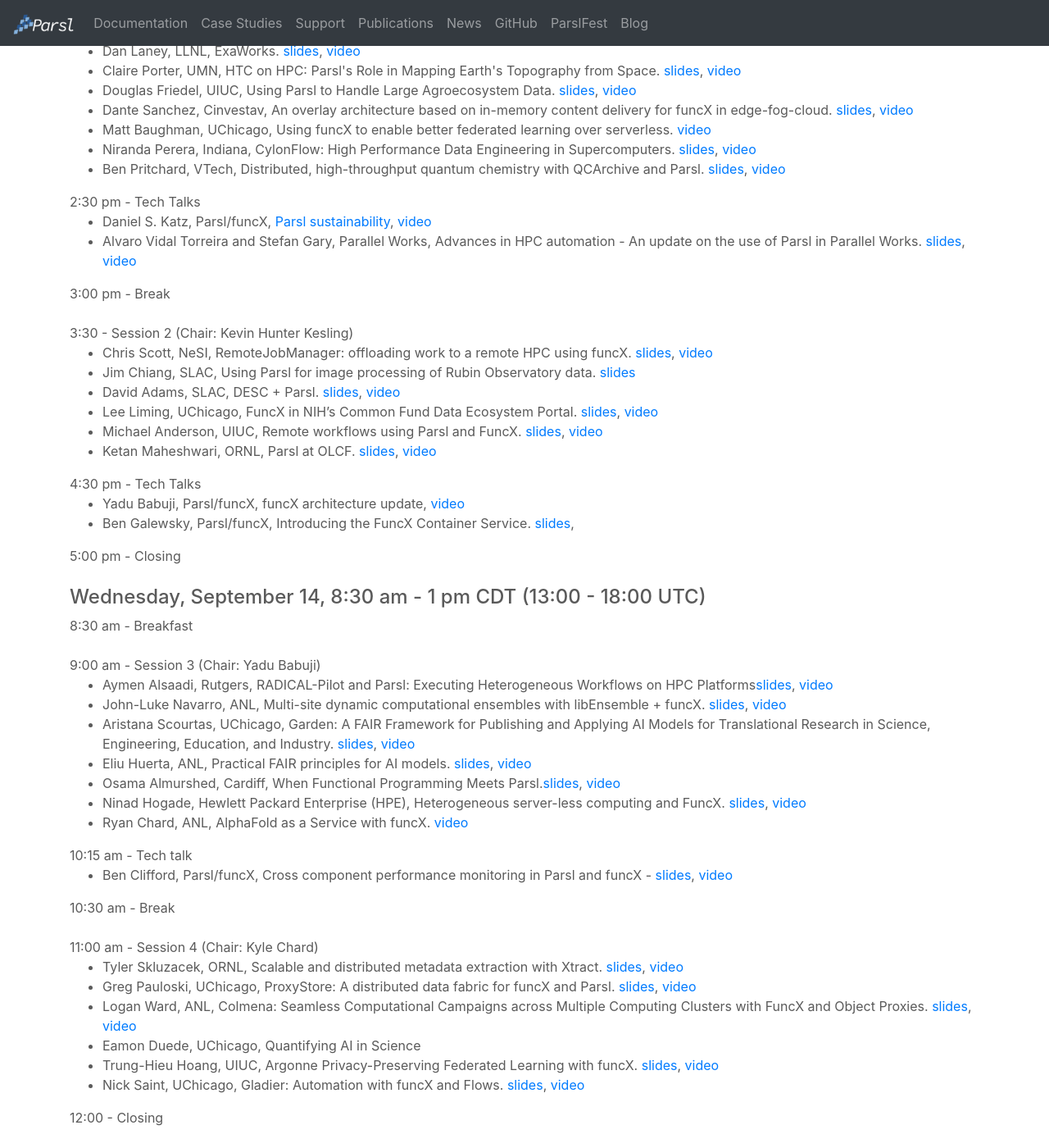
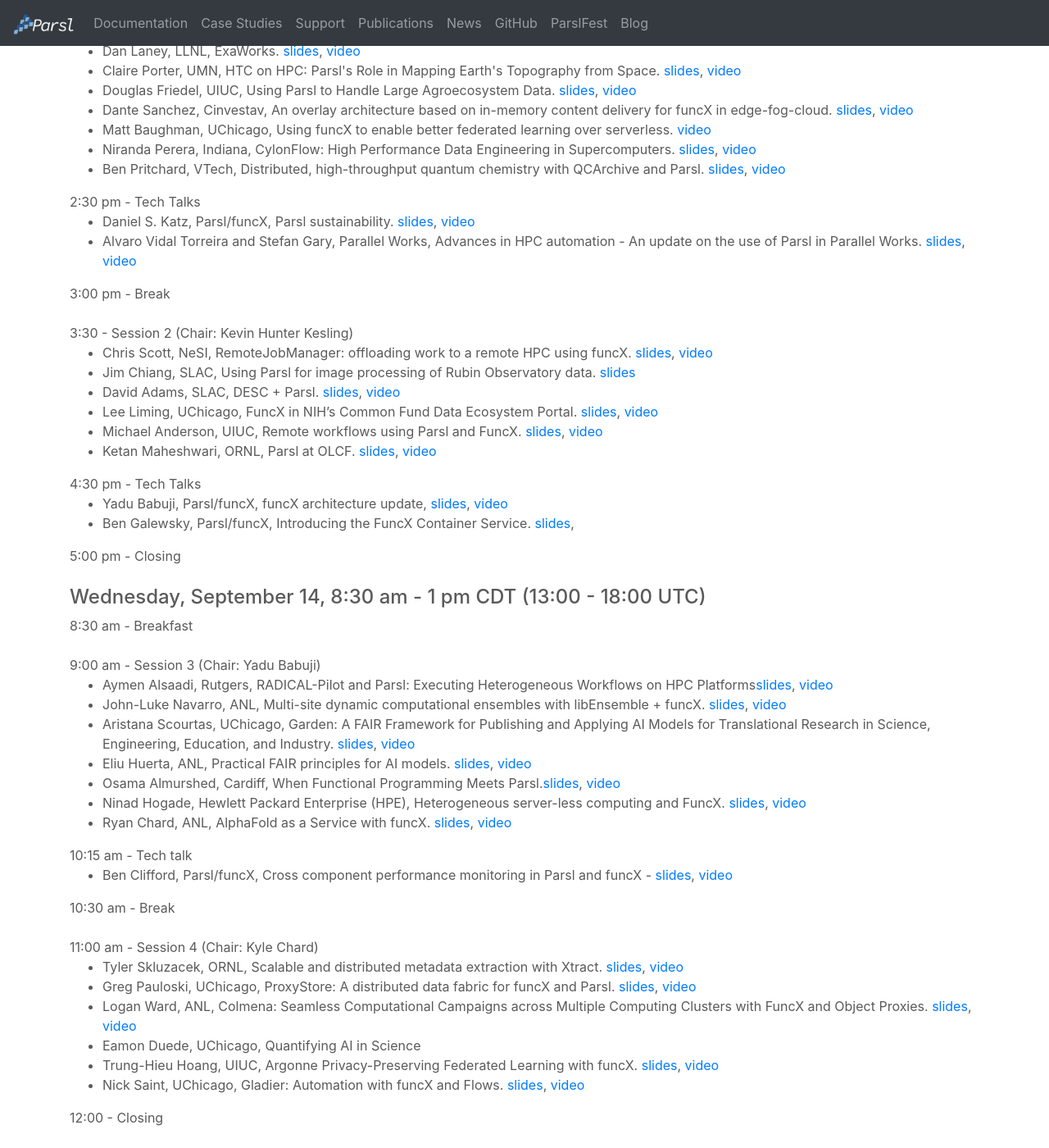
Before and after one commit to Parsl/parsl.github.io, a Jekyll site: the page built from parslfest2022.html, in a window 1280 px wide and 1400 px high, scrolled down 969 px. Shown: the whole window at 82% size. Built offline with Jekyll 4.4.1, drawn with Linux system fonts in a browser that asks for light colours.

Commit message:
Update parslfest2022.html

```diff
--- a/parslfest2022.html
+++ b/parslfest2022.html
@@ -68,7 +68,7 @@
 
       2:30 pm - Tech Talks
 	    <ul>
-		<li>Daniel S. Katz, Parsl/funcX, <a href="https://doi.org/10.5281/zenodo.7075555">Parsl sustainability</a>, <a href="https://youtu.be/F-lQvx5yPbg">video</a> </li>
+		<li>Daniel S. Katz, Parsl/funcX, Parsl sustainability. <a href="https://doi.org/10.5281/zenodo.7075555">slides</a>, <a href="https://youtu.be/F-lQvx5yPbg">video</a> </li>
 	    	<li>Alvaro Vidal Torreira and Stefan Gary, Parallel Works, Advances in HPC automation - An update on the use of Parsl in Parallel Works. <a href='parslfest/2022/torreira.pdf'>slides</a>, <a href="https://youtu.be/SvSfCsO4JGI">video</a></li>
 	    </ul>
 
@@ -89,7 +89,7 @@
 
       4:30 pm - Tech Talks
       <ul>
-	      <li>Yadu Babuji, Parsl/funcX, funcX architecture update, <a href="https://youtu.be/WKRTG1PTw_A">video</a></li>
+	      <li>Yadu Babuji, Parsl/funcX, funcX architecture update, <a href='parslfest/2022/babui.pdf'>slides</a>, <a href="https://youtu.be/WKRTG1PTw_A">video</a></li>
 	      <li>Ben Galewsky, Parsl/funcX, Introducing the FuncX Container Service. <a href='parslfest/2022/galewsky.pdf'>slides</a>, <a href="https://youtu.be/2sUUhFM49u4"></a></li>
       </ul>
 
@@ -108,7 +108,7 @@
 	    <li>Eliu Huerta, ANL, Practical FAIR principles for AI models. <a href='parslfest/2022/heurta.pdf'>slides</a>, <a href="https://youtu.be/kH3QTWg_raY">video</a></li>
 	    <li>Osama Almurshed, Cardiff, When Functional Programming Meets Parsl.<a href='parslfest/2022/almurshed.pdf'>slides</a>, <a href="https://youtu.be/kvvLGIzGgkw">video</a></li>
 	    <li>Ninad Hogade, Hewlett Packard Enterprise (HPE), Heterogeneous server-less computing and FuncX. <a href='parslfest/2022/hogade.pdf'>slides</a>, <a href="https://youtu.be/684VwlRWqIQ">video</a></li>
-	    <li>Ryan Chard, ANL, AlphaFold as a Service with funcX. <a href="https://youtu.be/CRZWPZ2Lv-c">video</a></li>
+	    <li>Ryan Chard, ANL, AlphaFold as a Service with funcX. <a href='parslfest/2022/rchard.pdf'>slides</a>, <a href="https://youtu.be/CRZWPZ2Lv-c">video</a></li>
       </ul>
 
       10:15 am - Tech talk
```
